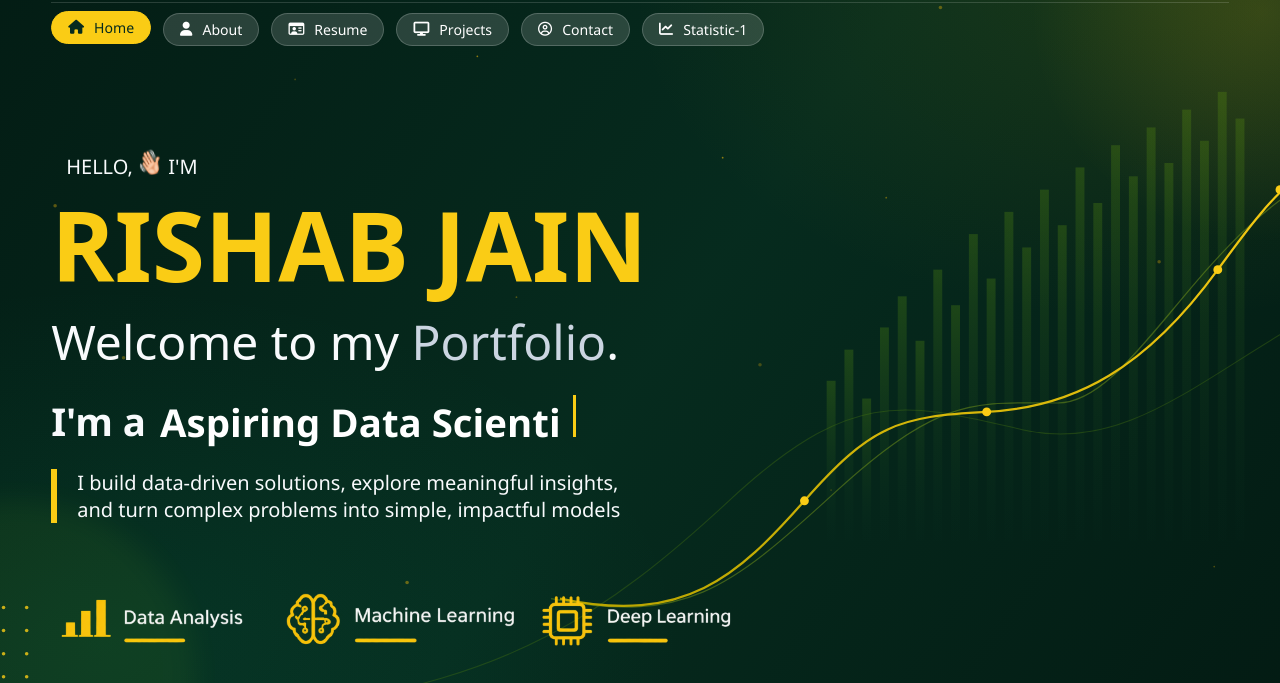
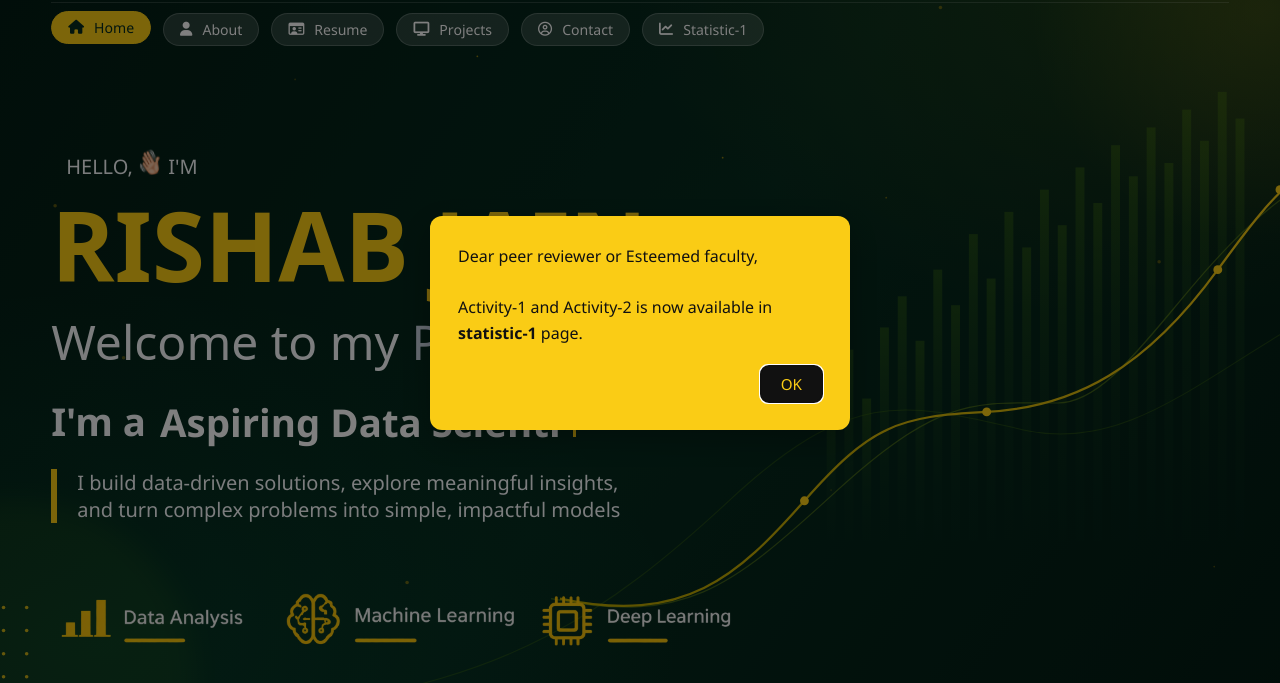
Before and after one commit to Rishab-jain-builds/Portfolio, a plain HTML site: page index.html in a window 1280 px wide. Shown: the part 77-760 px from the top of the page. Drawn offline with nearby package versions, Linux system fonts and the light colour scheme.

Commit message:
Add popup

```diff
--- a/index.html
+++ b/index.html
@@ -236,6 +236,60 @@
 
     .CTA {display: flex; flex-wrap: wrap; gap: 20px; margin: 10px;}
 
+
+
+    /*Popup*/
+.notice-overlay {
+  position: fixed;
+  inset: 0;
+  background: rgba(0, 0, 0, 0.5);
+  display: flex;
+  align-items: center;
+  justify-content: center;
+  padding: 1rem;
+  z-index: 9999;
+  opacity: 1;
+  transition: opacity 0.3s ease;
+}
+
+.notice-overlay.is-hidden {
+  display: none;
+}
+
+  .notice-box {
+  background: #FACC15;
+  color: #111;
+  max-width: 420px;
+  width: 100%;
+  padding: 1.75rem;
+  border-radius: 12px;
+  box-shadow: 0 10px 30px rgba(0, 0, 0, 0.25);
+  font-family: inherit;
+  line-height: 1.6;
+}
+
+.notice-box p {
+  margin: 0 0 1.25rem;
+  font-size: 1rem;
+}
+
+.notice-box button {
+  display: block;
+  margin-left: auto;
+  padding: 0.5rem 1.25rem;
+  border: none;
+  border-radius: 8px;
+  background: #111;
+  color: #FACC15;
+  font-size: 0.95rem;
+  cursor: pointer;
+}
+
+.notice-box button:hover {
+  background: #333;
+}
+
+
     @media (max-width: 768px) {
       .data-art { opacity: 0.35; }
       .top-section { padding: 22px 20px 12px; }
@@ -444,7 +498,15 @@
         </header>
 
         <!-- Profile Section -->
-
+<div class="notice-overlay is-hidden" id="noticePopup">
+  <div class="notice-box" role="dialog" aria-modal="true" aria-labelledby="noticeText">
+    <p id="noticeText">
+      Dear peer reviewer or Esteemed faculty,<br><br>
+      Activity-1 and Activity-2 is now available in <strong>statistic-1</strong> page.
+    </p>
+    <button type="button" id="noticeClose">OK</button>
+  </div>
+</div>
 
     <div class="wel">
       <div class="left-section"  (formely: header-bio)>
--- a/script.js
+++ b/script.js
@@ -81,4 +81,32 @@ const phrases = [" Web Developer", " Aspiring Data Scientist", " Future ML Enthu
   setTimeout(() => {
     element.classList.add("visible");
   }, wait + 500);
-  });
+
+});
+
+  // Show the notice popup
+  (function () {
+    var popup = document.getElementById('noticePopup');
+    var closeBtn = document.getElementById('noticeClose');
+
+    function showPopup() {
+      popup.classList.remove('is-hidden');
+      closeBtn.focus();
+    }
+
+    function hidePopup() {
+      popup.classList.add('is-hidden');
+    }
+
+    closeBtn.addEventListener('click', hidePopup);
+
+    popup.addEventListener('click', function (e) {
+      if (e.target === popup) hidePopup();
+    });
+
+    if (document.readyState === 'complete') {
+      showPopup();
+    } else {
+      window.addEventListener('load', showPopup);
+    }
+  })();
```
